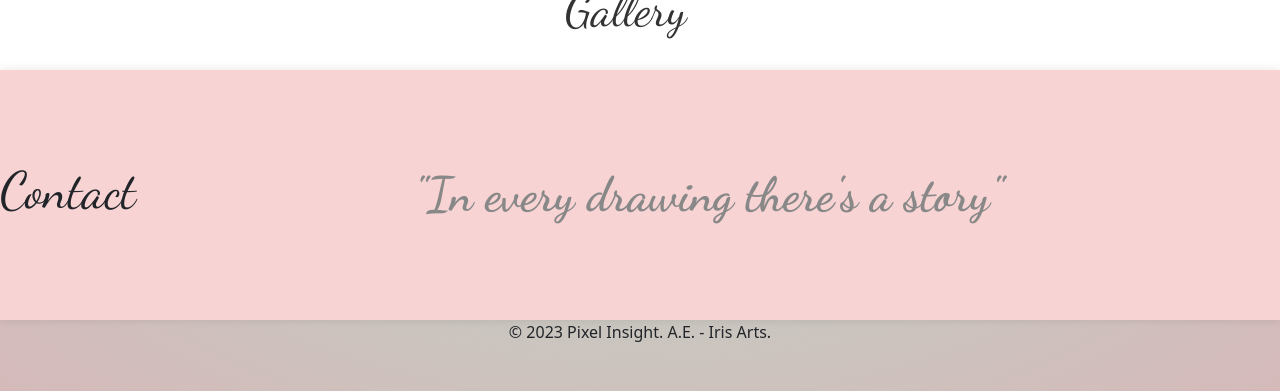
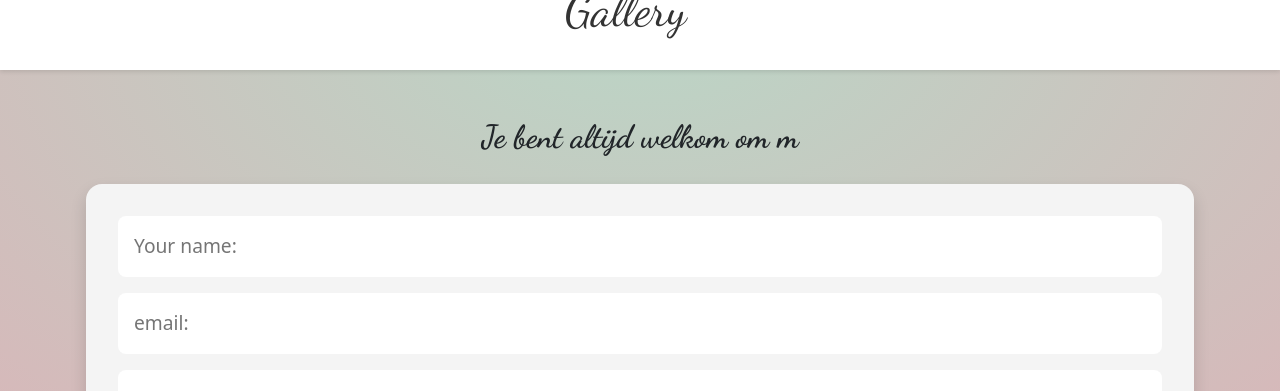
Before and after one commit to PixelInsight-AE/PixelInsight_Iris_Arts_Webshop, a React (Vite) app: page /contact in a window 1280 px wide. Shown: the part 396-787 px from the top of the page. Built offline with nearby package versions, Linux system fonts and the light colour scheme.

Commit message:
Contact component

```diff
--- a/src/App.css
+++ b/src/App.css
@@ -161,4 +161,56 @@ nav .logo {
 
 footer {
   text-align: center;
+}
+
+form {
+  display: flex;
+  flex-direction: column;
+  align-items: center;
+  background-color: #f4f4f4;
+  padding: 2rem;
+  border-radius: 1rem;
+  box-shadow: 0 0.5rem 1rem rgba(0, 0, 0, 0.15);
+}
+form input {
+  width: 100%;
+  padding: 1rem;
+  margin-bottom: 1rem;
+  border-radius: 0.5rem;
+  border: none;
+  font-size: 1.2rem;
+}
+form textarea {
+  width: 100%;
+  padding: 1rem;
+  margin-bottom: 1rem;
+  border-radius: 0.5rem;
+  border: none;
+  font-size: 1.2rem;
+}
+form button {
+  background-color: #6c63ff;
+  color: #fff;
+  font-size: 1.2rem;
+  padding: 1rem 2rem;
+  border-radius: 0.5rem;
+  border: none;
+  cursor: pointer;
+  transition: all 0.3s ease-in-out;
+}
+form button:hover {
+  background-color: #4d4ae8;
+}
+
+#contact {
+  margin-top: 2rem;
+  padding: 1rem;
+  text-align: center;
+}
+#contact h3 {
+  font-family: "Dancing Script", cursive;
+  font-size: 2rem;
+  font-weight: bold;
+  margin-bottom: 1rem;
+  height: 50px;
 }/*# sourceMappingURL=App.css.map */
--- a/src/App.jsx
+++ b/src/App.jsx
@@ -8,44 +8,11 @@ import NavBar from "./components/Navigation";
 import About from "./components/About";
 import Shop from "./components/Shop";
 import Footer from "./components/Footer";
+import Contact from "./components/Contact";
 
 import "./Shop.css";
 import "./App.css";
 import { TypeAnimation } from "react-type-animation";
-
-const ExampleComponent = () => {
-  return (
-    <TypeAnimation
-      sequence={[
-        "One", // Types 'One'
-        1000, // Waits 1s
-        "Two", // Deletes 'One' and types 'Two'
-        2000, // Waits 2s
-        "Two Three", // Types 'Three' without deleting 'Two'
-        () => {
-          console.log("Sequence completed");
-        },
-      ]}
-      wrapper="span"
-      cursor={true}
-      repeat={Infinity}
-      style={{ fontSize: "2em", display: "inline-block" }}
-    />
-  );
-};
-// ! about component
-
-// ! contact component
-const Contact = () => {
-  return (
-    <>
-      <header>
-        <h1>Contact</h1>
-        <h2>"In every drawing there's a story"</h2>
-      </header>
-    </>
-  );
-};
 
 const Gallery = () => {
   return (
--- a/src/App.scss
+++ b/src/App.scss
@@ -198,3 +198,55 @@ nav {
 footer {
   text-align: center;
 }
+
+form {
+  display: flex;
+  flex-direction: column;
+  align-items: center;
+  background-color: #f4f4f4;
+  padding: 2rem;
+  border-radius: 1rem;
+  box-shadow: 0 0.5rem 1rem rgba(0, 0, 0, 0.15);
+  input {
+    width: 100%;
+    padding: 1rem;
+    margin-bottom: 1rem;
+    border-radius: 0.5rem;
+    border: none;
+    font-size: 1.2rem;
+  }
+  textarea {
+    width: 100%;
+    padding: 1rem;
+    margin-bottom: 1rem;
+    border-radius: 0.5rem;
+    border: none;
+    font-size: 1.2rem;
+  }
+  button {
+    background-color: #6c63ff;
+    color: #fff;
+    font-size: 1.2rem;
+    padding: 1rem 2rem;
+    border-radius: 0.5rem;
+    border: none;
+    cursor: pointer;
+    transition: all 0.3s ease-in-out;
+    &:hover {
+      background-color: #4d4ae8;
+    }
+  }
+}
+
+#contact {
+  margin-top: 2rem;
+  padding: 1rem;
+  text-align: center;
+  h3 {
+    font-family: $font-heading;
+    font-size: 2rem;
+    font-weight: bold;
+    margin-bottom: 1rem;
+    height: 50px;
+  }
+}
--- a/src/components/Contact.jsx
+++ b/src/components/Contact.jsx
@@ -0,0 +1,66 @@
+import { TypeAnimation } from "react-type-animation";
+
+// ! contact component
+const Contact = () => {
+  return (
+    <div className="container">
+      <div className="row">
+        <div id="contact" className="col-12">
+          <TypeAnimation
+            className="type-animation"
+            sequence={[
+              "Je bent altijd welkom om mij een mailtje te sturen!",
+              1000,
+              "Voor vragen, opmerkingen of een bestelling",
+              2000,
+              "Of om gewoon even te hallo zeggen",
+              1000,
+              "Portretten, illustraties, cartoons, logo's, ... op aanvraag",
+              500,
+              "Of bezoek me op social media",
+              2000,
+              // "Connect with me through social media",
+              () => {
+                console.log("Sequence completed");
+              },
+            ]}
+            wrapper="h3"
+            cursor={false}
+            repeat={Infinity}
+            style={{
+              fontFamily: "Dancing Script",
+              fontSize: "2em",
+              display: "block",
+            }}
+          />
+          <form
+            action="https://formsubmit.co/irisarts@protonmail.com"
+            method="POST"
+          >
+            <input
+              type="text"
+              name="name"
+              placeholder="Your name:"
+              required
+            ></input>
+            <input
+              type="email"
+              name="email"
+              placeholder="email:"
+              required
+            ></input>
+            <textarea
+              type="text"
+              name="message"
+              placeholder="Your message:"
+              required
+            ></textarea>
+            <button type="submit">Send</button>
+          </form>
+        </div>
+      </div>
+    </div>
+  );
+};
+
+export default Contact;
```
Also changed, not shown: 1 other file (tests, documents, lock files or other folders).
